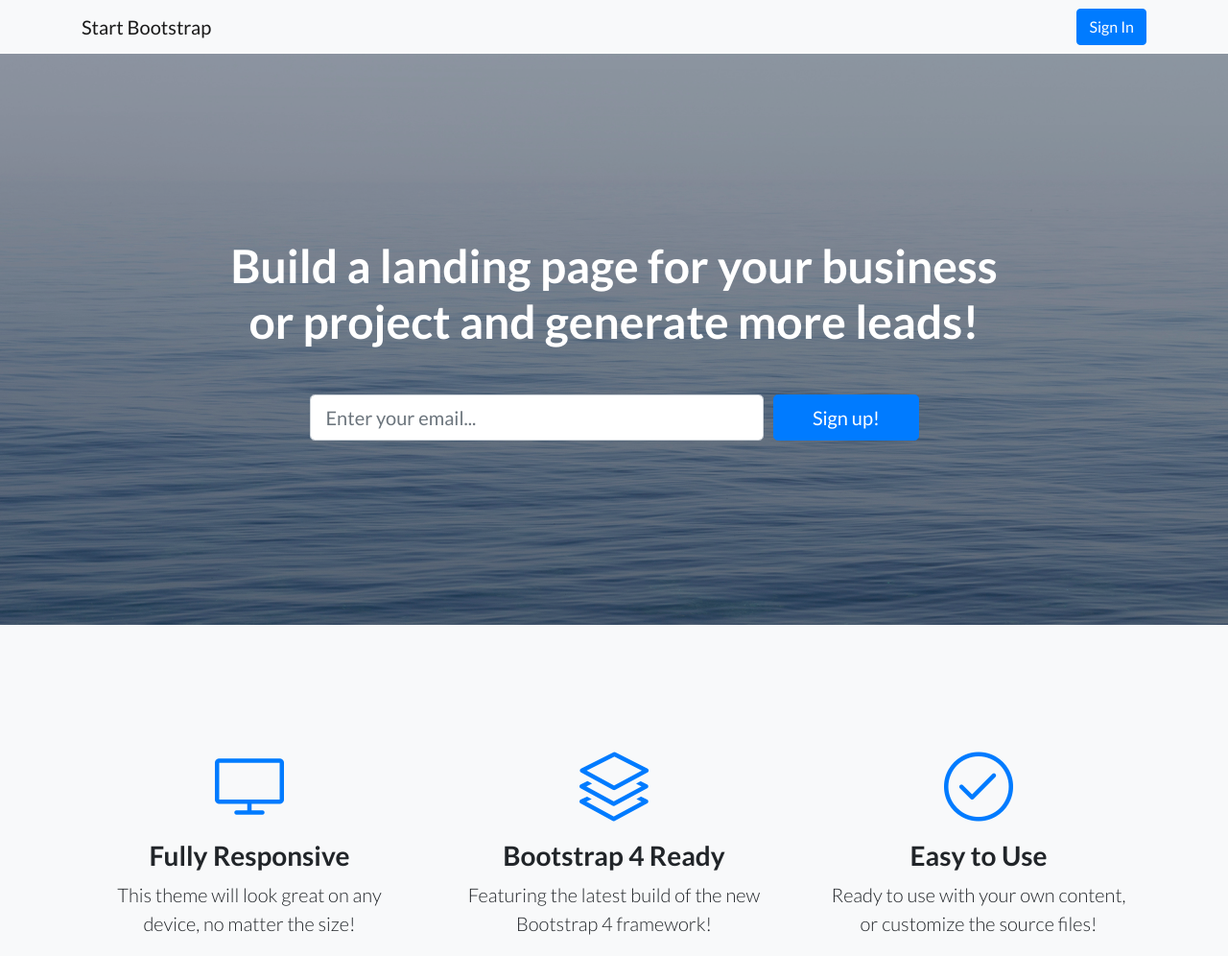
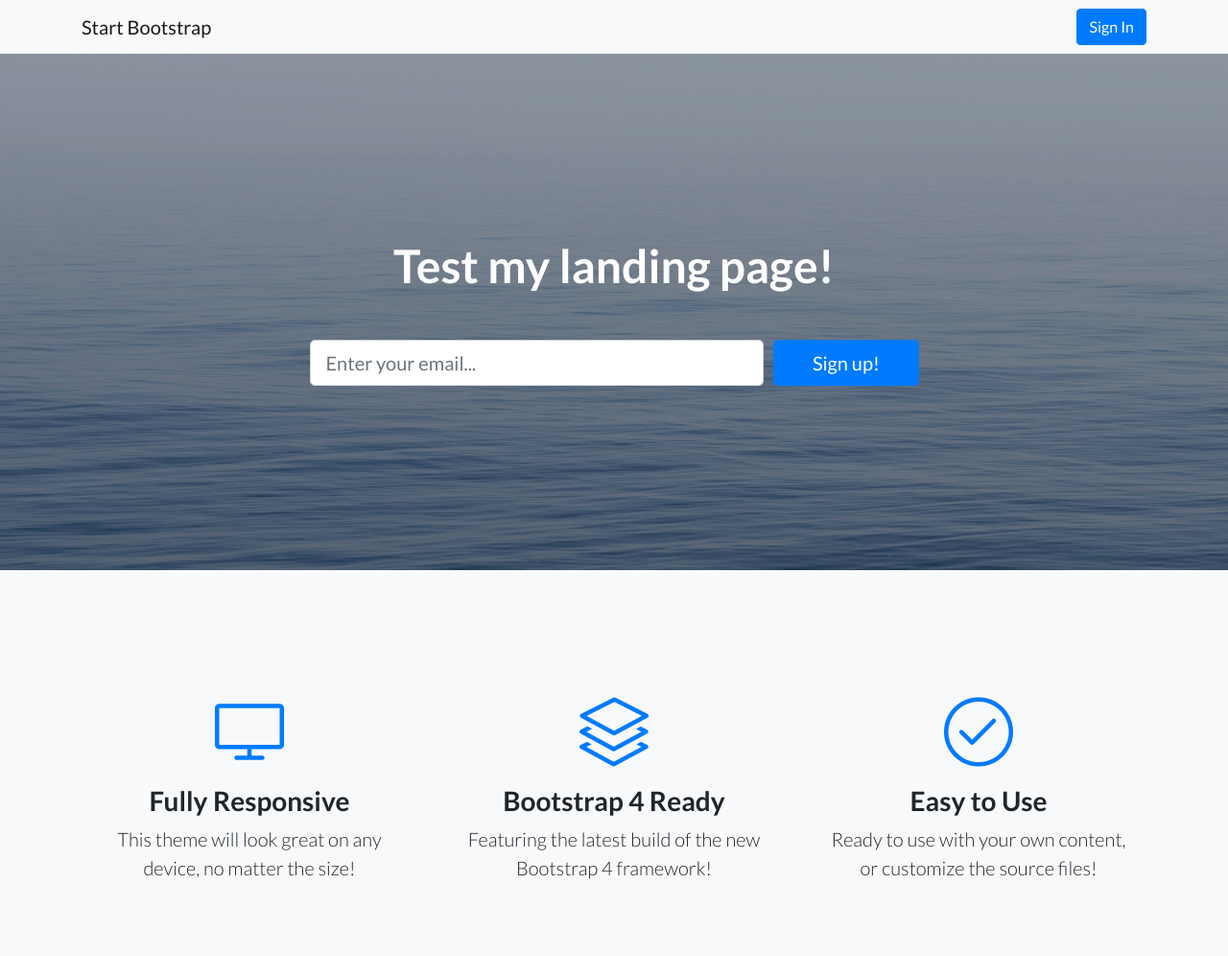
Before and after one commit to ahmadabugosh/landingpagejune2019, a website: page index.html in a window 1280 px wide. Shown: the top 996 px of the page at 96% size. Drawn offline with Linux system fonts and the light colour scheme.

Commit message:
Changed the title

```diff
--- a/index.html
+++ b/index.html
@@ -39,7 +39,7 @@
     <div class="container">
       <div class="row">
         <div class="col-xl-9 mx-auto">
-          <h1 class="mb-5">Build a landing page for your business or project and generate more leads!</h1>
+          <h1 class="mb-5">Test my landing page!</h1>
         </div>
         <div class="col-md-10 col-lg-8 col-xl-7 mx-auto">
           <form>
```
